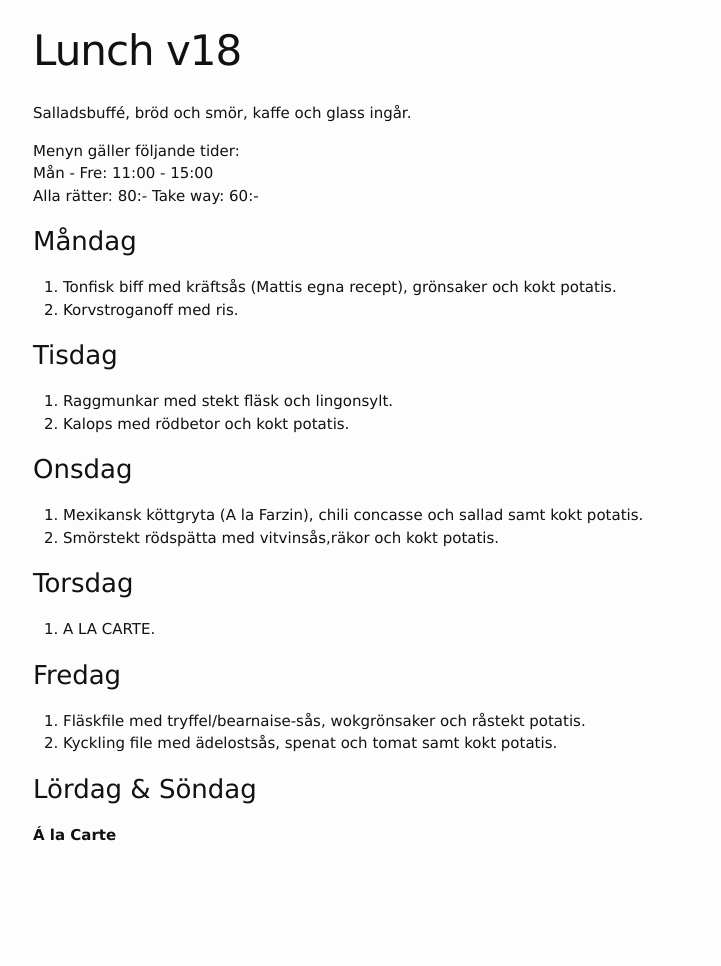
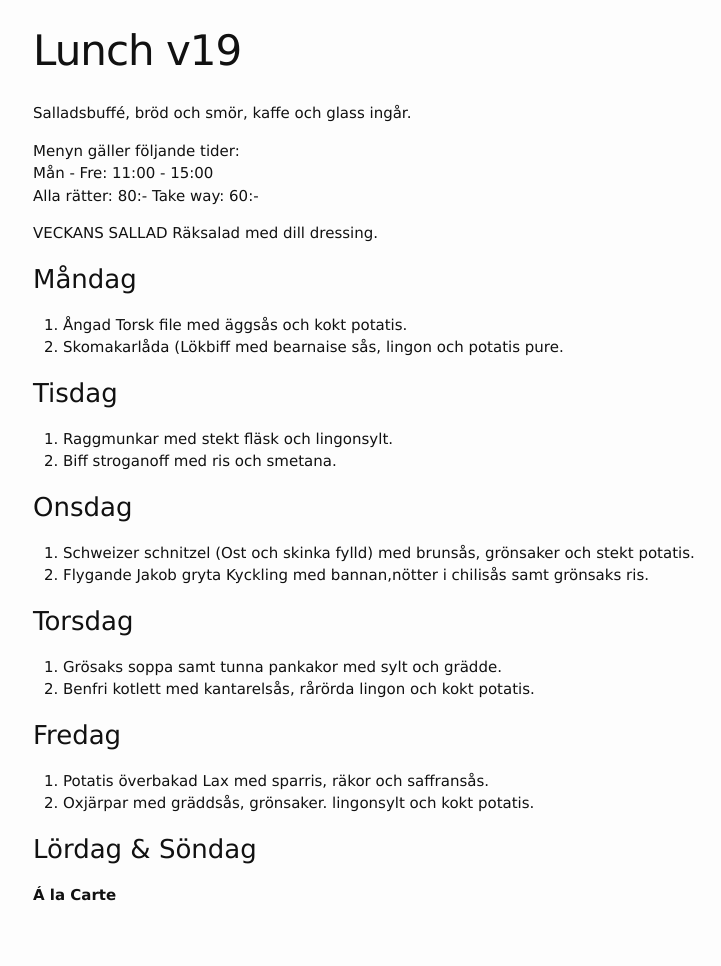
Before and after one commit to FarInn62/farinn62.github.io, a Jekyll site: the page built from lunch.md, in a window 1280 px wide. Shown: the whole page, without its empty margins (237-958 px from the left). Built offline with Jekyll 4.4.1, drawn with Linux system fonts in a browser that asks for light colours; before the commit the page ends 906 px from its top, so only the background shows below that.

Commit message:
Update lunch.md

```diff
--- a/lunch.md
+++ b/lunch.md
@@ -1,6 +1,6 @@
 ---
 layout: foodmenu
-title: Lunch v18
+title: Lunch v19
 permalink: /lunch/
 published: true
 ---
@@ -10,29 +10,33 @@ Menyn gäller följande tider:
 Mån - Fre: 11:00 - 15:00
 Alla rätter: 80:- Take way: 60:-
 
+VECKANS SALLAD
+Räksalad med dill dressing.
+
 ### Måndag
 
-1. Tonfisk biff med kräftsås (Mattis egna recept), grönsaker och kokt potatis.
-2. Korvstroganoff med ris.
+1. Ångad Torsk file med äggsås och kokt potatis.
+2. Skomakarlåda (Lökbiff med bearnaise sås, lingon och potatis pure.
 
 ### Tisdag
 
 1. Raggmunkar med stekt fläsk och lingonsylt.
-2. Kalops med rödbetor och kokt potatis.
+2. Biff stroganoff med ris och smetana.
 
 ### Onsdag
 
-1. Mexikansk köttgryta (A la Farzin), chili concasse och sallad samt kokt potatis.
-2. Smörstekt rödspätta med vitvinsås,räkor och kokt potatis.
+1. Schweizer schnitzel (Ost och skinka fylld) med brunsås, grönsaker och stekt potatis.
+2. Flygande Jakob gryta Kyckling med bannan,nötter i chilisås samt grönsaks ris.
 
 ### Torsdag
 
-1. A LA CARTE.
+1. Grösaks soppa samt tunna pankakor med sylt och grädde.
+2. Benfri kotlett med kantarelsås, rårörda lingon och kokt potatis.
 
 ### Fredag
 
-1. Fläskfile med tryffel/bearnaise-sås, wokgrönsaker och råstekt potatis.
-2. Kyckling file med ädelostsås, spenat och tomat samt kokt potatis.
+1. Potatis överbakad Lax med sparris, räkor och saffransås.
+2. Oxjärpar med gräddsås, grönsaker. lingonsylt och kokt potatis.
 
 ### Lördag & Söndag
 
```
